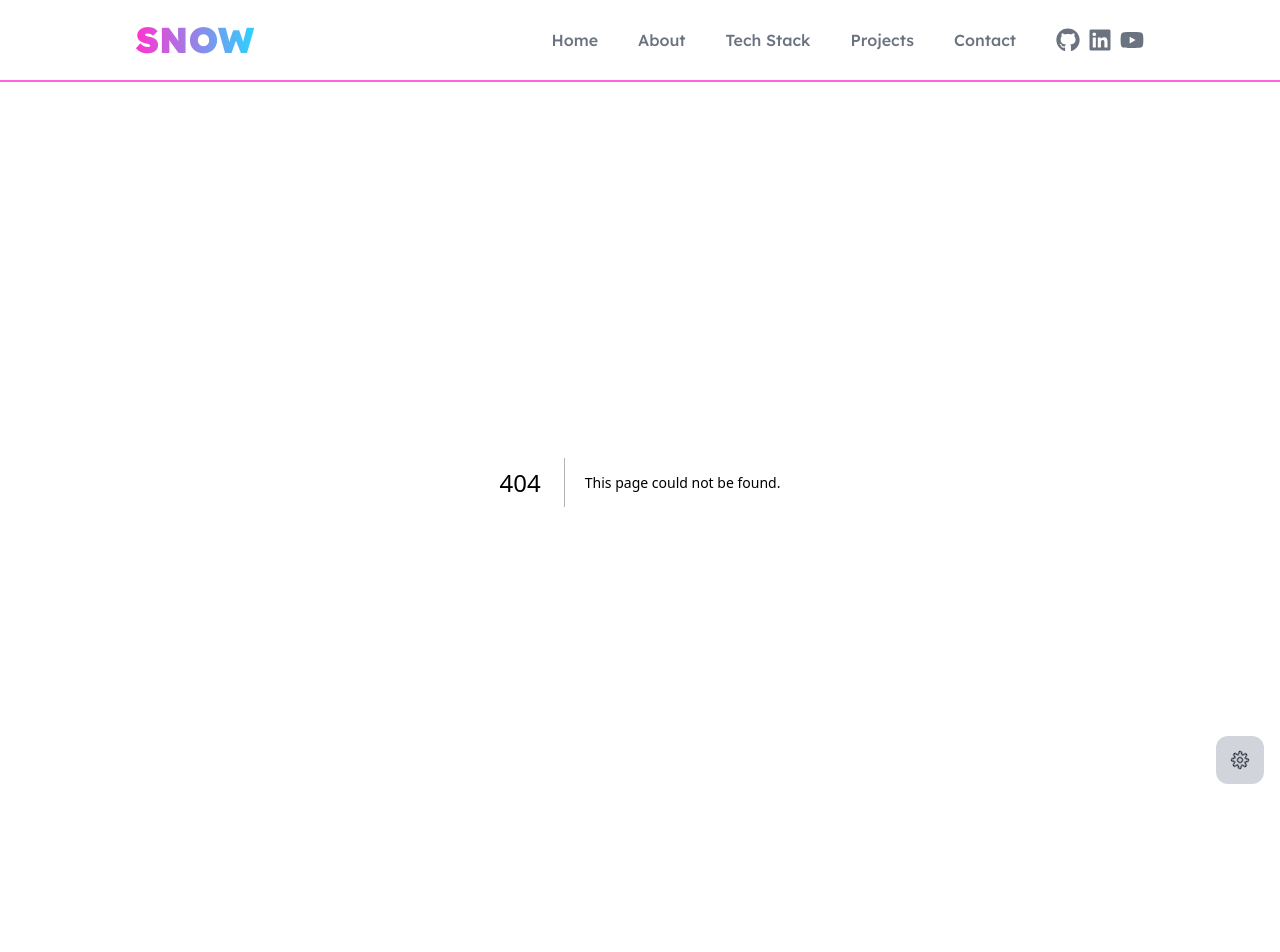
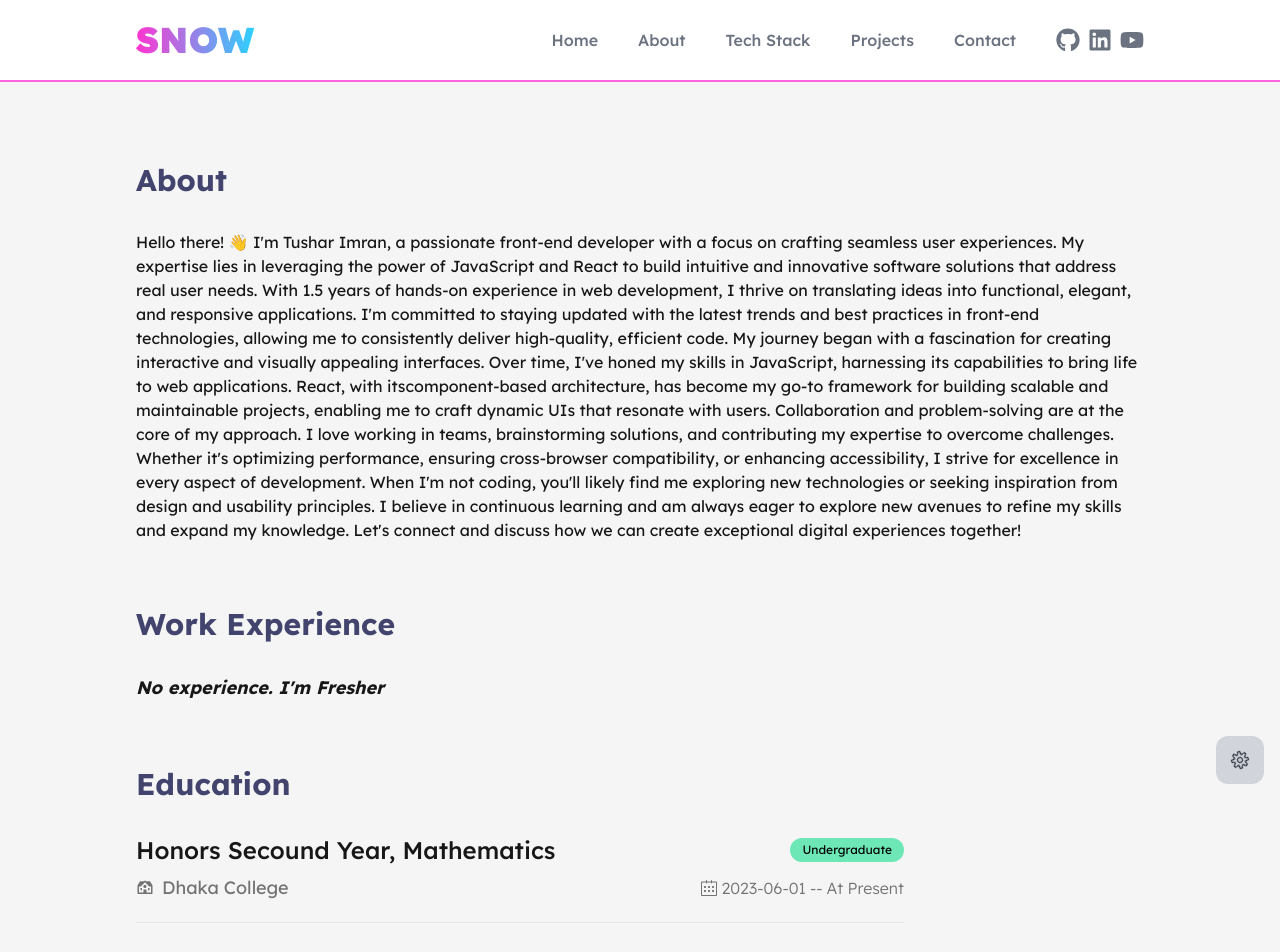
Before and after one commit to tushar-454/nextjs-portfolio, a Next.js app: page /about in a window 1280 px wide. Before the commit this address had no page. Shown: the top 952 px of the page. Before the commit the page ends 882 px from the top, so only its background shows below. Built offline with nearby package versions, Linux system fonts and the light colour scheme.

Commit message:
Add experiences and educations  components  in about page

```diff
--- /dev/null
+++ b/src/Data/educations.ts
@@ -0,0 +1,21 @@
+export type Education = {
+  position: string;
+  type: string;
+  institute: string;
+  startDate: string;
+  endDate: string;
+  atPresent: boolean;
+};
+
+const educations: Education[] = [
+  {
+    position: 'Honors Secound Year, Mathematics',
+    type: 'Undergraduate',
+    institute: 'Dhaka College',
+    startDate: '2023-06-01',
+    endDate: '',
+    atPresent: true,
+  },
+];
+
+export default educations;
--- /dev/null
+++ b/src/Data/experiences.ts
@@ -0,0 +1,13 @@
+export type Experience = {
+  position: string;
+  type: string;
+  company: string;
+  location: string;
+  startDate: string;
+  endDate: string;
+  atPresent: boolean;
+};
+
+const experiences: Experience[] = [];
+
+export default experiences;
--- /dev/null
+++ b/src/app/about/page.tsx
@@ -0,0 +1,69 @@
+import educations, { Education } from '@/Data/educations';
+import experiences, { Experience } from '@/Data/experiences';
+import AboutLayout from '@/components/about/AboutLayout';
+import EducationCard from '@/components/about/EducationCard';
+import ExperienceCard from '@/components/about/ExperienceCard';
+import Container from '@/components/shared/Container';
+
+const page = () => {
+  return (
+    <main className='bg-neutral-100 dark:bg-[#191919]'>
+      <Container>
+        <div className='space-y-16 py-20'>
+          <AboutLayout title='About'>
+            <p className='text-neutral-900 dark:text-neutral-400'>
+              Hello there! 👋 I'm Tushar Imran, a passionate front-end developer
+              with a focus on crafting seamless user experiences. My expertise
+              lies in leveraging the power of JavaScript and React to build
+              intuitive and innovative software solutions that address real user
+              needs. With 1.5 years of hands-on experience in web development, I
+              thrive on translating ideas into functional, elegant, and
+              responsive applications. I'm committed to staying updated with the
+              latest trends and best practices in front-end technologies,
+              allowing me to consistently deliver high-quality, efficient code.
+              My journey began with a fascination for creating interactive and
+              visually appealing interfaces. Over time, I've honed my skills in
+              JavaScript, harnessing its capabilities to bring life to web
+              applications. React, with itscomponent-based architecture, has
+              become my go-to framework for building scalable and maintainable
+              projects, enabling me to craft dynamic UIs that resonate with
+              users. Collaboration and problem-solving are at the core of my
+              approach. I love working in teams, brainstorming solutions, and
+              contributing my expertise to overcome challenges. Whether it's
+              optimizing performance, ensuring cross-browser compatibility, or
+              enhancing accessibility, I strive for excellence in every aspect
+              of development. When I'm not coding, you'll likely find me
+              exploring new technologies or seeking inspiration from design and
+              usability principles. I believe in continuous learning and am
+              always eager to explore new avenues to refine my skills and expand
+              my knowledge. Let's connect and discuss how we can create
+              exceptional digital experiences together!
+            </p>
+          </AboutLayout>
+          <AboutLayout title='Work Experience'>
+            {experiences.length > 0 ? (
+              <>
+                {experiences?.map((experience: Experience, index: number) => (
+                  <ExperienceCard key={index} experience={experience} />
+                ))}
+              </>
+            ) : (
+              <h1 className='text-lg font-bold italic text-neutral-900 dark:text-neutral-400'>
+                No experience. I'm Fresher
+              </h1>
+            )}
+          </AboutLayout>
+          <AboutLayout title='Education'>
+            <>
+              {educations?.map((education: Education, index: number) => (
+                <EducationCard key={index} education={education} />
+              ))}
+            </>
+          </AboutLayout>
+        </div>
+      </Container>
+    </main>
+  );
+};
+
+export default page;
--- /dev/null
+++ b/src/components/about/AboutLayout.tsx
@@ -0,0 +1,18 @@
+import React from 'react';
+import Title from './Title';
+
+interface LayoutProps {
+  title: string;
+  children: React.ReactNode;
+}
+
+const Layout: React.FC<LayoutProps> = ({ title, children }) => {
+  return (
+    <div>
+      <Title>{title}</Title>
+      {children}
+    </div>
+  );
+};
+
+export default Layout;
--- /dev/null
+++ b/src/components/about/EducationCard.tsx
@@ -0,0 +1,37 @@
+import { Education } from '@/Data/educations';
+import { BiSolidInstitution } from 'react-icons/bi';
+import { SlCalender } from 'react-icons/sl';
+
+interface EducationCardProps {
+  education: Education;
+}
+
+const EducationCard: React.FC<EducationCardProps> = ({ education }) => {
+  const { atPresent, endDate, institute, position, startDate, type } =
+    education;
+  return (
+    <div className='mb-10 w-full space-y-2 border-b pb-5 md:w-[768px]'>
+      <div className='flex items-center justify-between gap-10'>
+        <h3 className='text-2xl font-medium text-neutral-900 dark:text-neutral-300'>
+          {position}
+        </h3>
+        <p className='whitespace-nowrap rounded-full bg-emerald-300 p-1 px-3 text-xs text-black'>
+          {type}
+        </p>
+      </div>
+      <div className='flex flex-col items-start justify-between gap-2 sm:flex-row sm:items-center sm:gap-10'>
+        <h4 className='flex items-center gap-2 text-lg text-neutral-500'>
+          <BiSolidInstitution />
+          {institute}
+        </h4>
+        <p className='flex items-center gap-1 font-light text-neutral-500'>
+          <SlCalender />
+          <span>{startDate}</span> --{' '}
+          <span>{atPresent ? 'At Present' : endDate}</span>
+        </p>
+      </div>
+    </div>
+  );
+};
+
+export default EducationCard;
--- /dev/null
+++ b/src/components/about/ExperienceCard.tsx
@@ -0,0 +1,41 @@
+import { Experience } from '@/Data/experiences';
+import { BiSolidInstitution } from 'react-icons/bi';
+import { SlCalender, SlLocationPin } from 'react-icons/sl';
+
+type ExperienceCardProps = {
+  experience: Experience;
+};
+
+const ExperienceCard: React.FC<ExperienceCardProps> = ({ experience }) => {
+  const { position, type, company, location, startDate, endDate, atPresent } =
+    experience;
+  return (
+    <div className='mb-10 w-full space-y-2 border-b pb-5 md:w-[768px]'>
+      <div className='flex items-center justify-between gap-10'>
+        <h3 className='text-2xl font-medium text-neutral-900 dark:text-neutral-300'>
+          {position}
+        </h3>
+        <p className='whitespace-nowrap rounded-full bg-emerald-300 p-1 px-3 text-xs text-black'>
+          {type}
+        </p>
+      </div>
+      <div className='flex flex-col items-start justify-between gap-2 sm:flex-row sm:items-center sm:gap-10'>
+        <h4 className='flex items-center gap-2 text-lg text-neutral-500'>
+          <BiSolidInstitution />
+          {company}
+        </h4>
+        <p className='flex items-center gap-2 text-lg font-light text-neutral-500'>
+          <SlLocationPin />
+          {location}
+        </p>
+        <p className='flex items-center gap-1 font-light text-neutral-500'>
+          <SlCalender />
+          <span>{startDate}</span> --{' '}
+          <span>{atPresent ? 'At Present' : endDate}</span>
+        </p>
+      </div>
+    </div>
+  );
+};
+
+export default ExperienceCard;
--- /dev/null
+++ b/src/components/about/Title.tsx
@@ -0,0 +1,13 @@
+interface TitleProps {
+  children: React.ReactNode;
+}
+
+const Title: React.FC<TitleProps> = ({ children }) => {
+  return (
+    <h1 className='mb-8 text-left text-3xl font-bold text-east-bay-900 dark:text-neutral-100'>
+      {children}
+    </h1>
+  );
+};
+
+export default Title;
```
